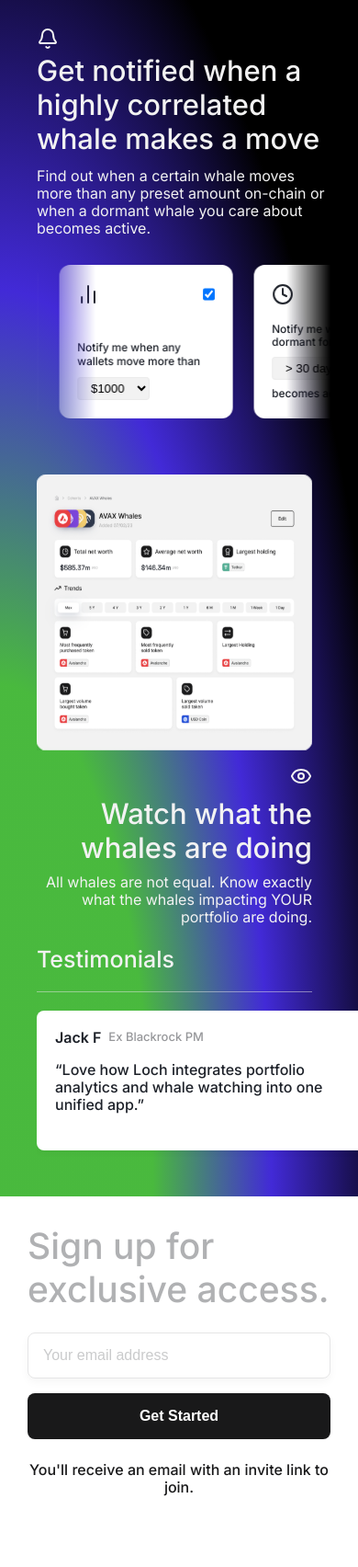
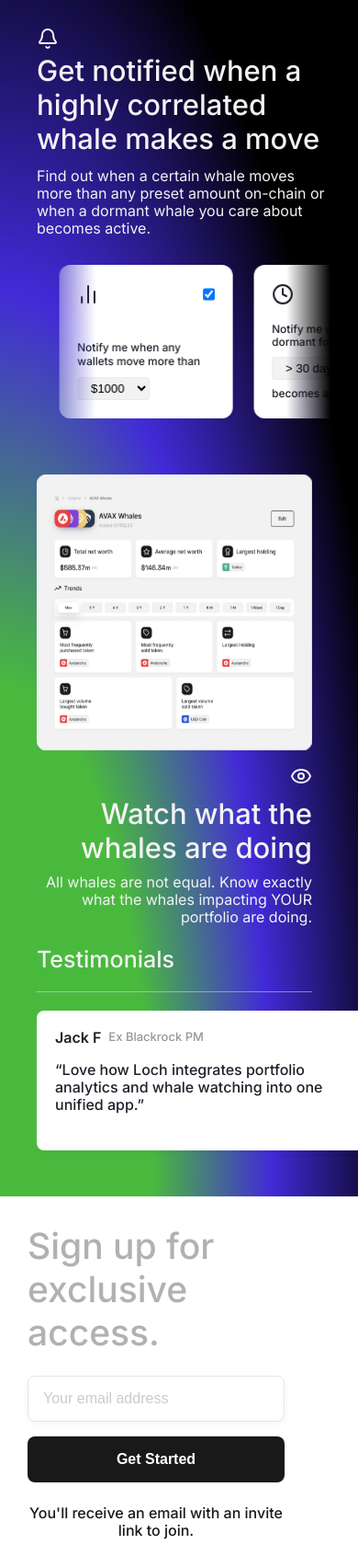
Before and after one commit to harsha-snoogs/signup_screen, a React (Vite) app: page / in a window 390 px wide. Shown: the whole page at 92% size. Before the commit the page ends 1657 px from the top, so only its background shows below. Built offline with nearby package versions, Linux system fonts and the light colour scheme.

Commit message:
CHG: laptop view css changes

```diff
--- a/src/App.css
+++ b/src/App.css
@@ -37,3 +37,10 @@
     padding: 30px;
   }
 }
+
+@media (max-width: 1024px) {
+  .aside {
+    width: 340px;
+    padding: 30px;
+  }
+}
```
